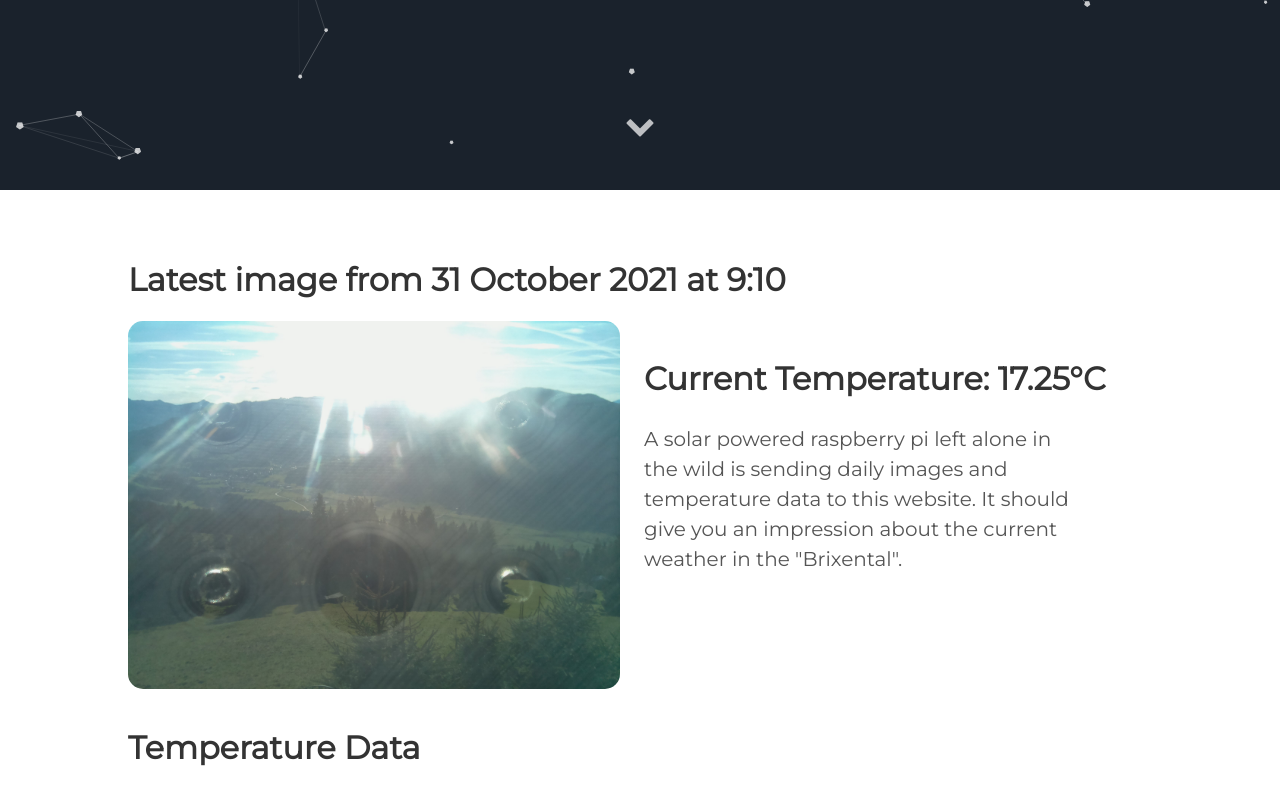
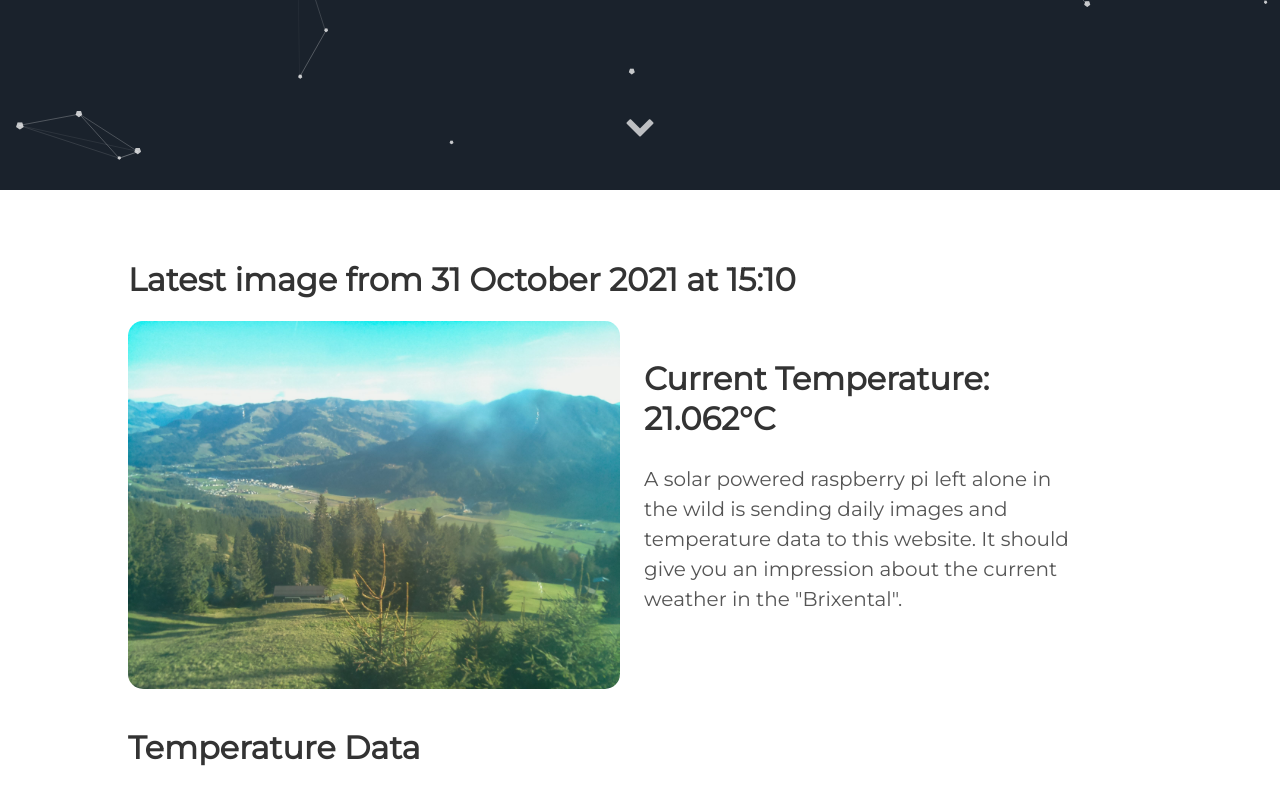
Before and after one commit to vektorious/vektorious.github.io, a Jekyll site: the page built from resources/huette.md, in a window 1280 px wide and 900 px high, scrolled down 710 px. Shown: the top 805 px of the window. Built offline with Jekyll 4.4.1, drawn with Linux system fonts in a browser that asks for light colours.

Commit message:
I'm a bot beep boop

```diff
--- a/resources/huette.md
+++ b/resources/huette.md
@@ -6,13 +6,13 @@ image: '/assets/img/'
 description: 'Live image from the Austrian alps'
 twitter_text: ' '
 ---
-## Latest image from 31 October 2021 at  9:10
+## Latest image from 31 October 2021 at 15:10
 <div class="huette">
   <div class="huette-image">
     <img src="{{ "/assets/img/huette.jpg" | prepend: site.baseurl }}">
   </div>
   <div class="huette-text">
-        <h2>Current Temperature: 17.25°C</h2>
+        <h2>Current Temperature: 21.062°C</h2>
         <p>A solar powered raspberry pi left alone in the wild is sending daily images and temperature data to this website. It should give you an impression about the current weather in the "Brixental".</p>
 
   </div>
```
Also changed, not shown: rpi-script/2021-10-31_150912.txt (renamed from rpi-script/2021-10-31_090911.txt, +5 -5 lines), rpi-script/huette.md (+2 -2 lines), assets/img/huette.jpg, assets/img/temp_plot.png, rpi-script/temp_plot.png, 1 other file.
